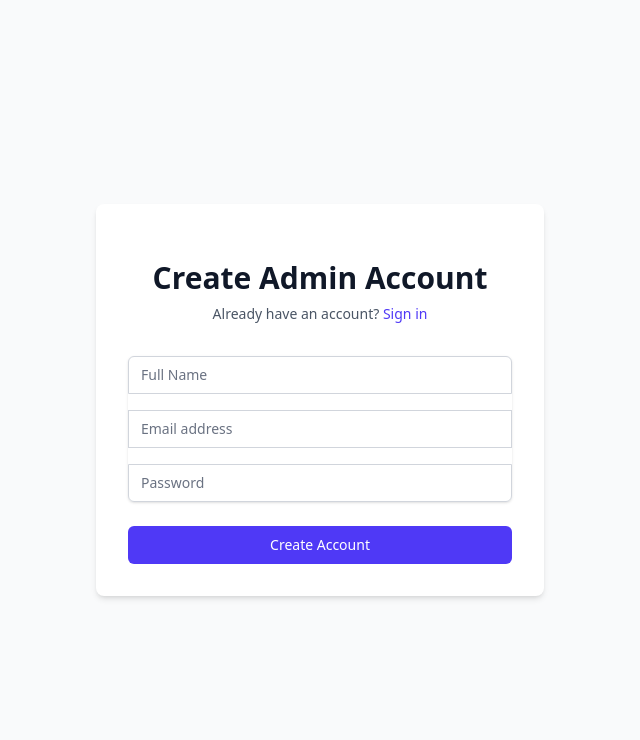
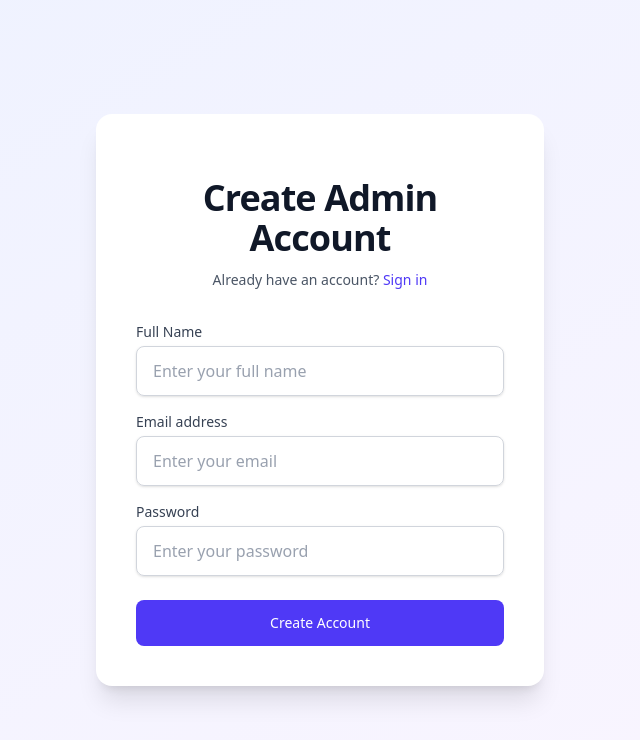
Before and after one commit to Khan-armaan/Hackathon, a React (Vite) app in the folder project/frontend/: page /admin/login in a window 1280 px wide. Both pictures are taken after a click on the button "Sign up". Shown: the top 740 px of the page, without its empty margins (320-960 px from the left). Built offline with nearby package versions, Linux system fonts and the light colour scheme; no server answers.

Commit message:
signup ui

```diff
--- a/project/frontend/src/admin/Adminsigninpage.tsx
+++ b/project/frontend/src/admin/Adminsigninpage.tsx
@@ -46,6 +46,8 @@ const AdminSignInPage = () => {
         }
       } else {
         // Handle signup
+
+
         const { data, error } = await adminApi.signup(
           formData.name,
           formData.email,
@@ -70,17 +72,17 @@ const AdminSignInPage = () => {
   };
 
   return (
-    <div className="min-h-screen flex items-center justify-center bg-gray-50 py-12 px-4 sm:px-6 lg:px-8">
-      <div className="max-w-md w-full space-y-8 bg-white p-8 rounded-lg shadow-md">
-        <div>
-          <h2 className="mt-6 text-center text-3xl font-extrabold text-gray-900">
+    <div className="min-h-screen flex items-center justify-center bg-gradient-to-br from-indigo-50 to-purple-50 py-12 px-4 sm:px-6 lg:px-8">
+      <div className="max-w-md w-full space-y-8 bg-white p-10 rounded-2xl shadow-xl transform transition-all duration-300 hover:shadow-2xl">
+        <div className="text-center">
+          <h2 className="mt-6 text-4xl font-bold text-gray-900 tracking-tight">
             {isLogin ? "Admin Sign In" : "Create Admin Account"}
           </h2>
-          <p className="mt-2 text-center text-sm text-gray-600">
+          <p className="mt-3 text-center text-sm text-gray-600">
             {isLogin ? "Don't have an account? " : "Already have an account? "}
             <button
               type="button"
-              className="font-medium text-indigo-600 hover:text-indigo-500"
+              className="font-medium text-indigo-600 hover:text-indigo-500 transition-colors duration-200"
               onClick={() => setIsLogin(!isLogin)}
             >
               {isLogin ? "Sign up" : "Sign in"}
@@ -90,7 +92,7 @@ const AdminSignInPage = () => {
 
         {error && (
           <div
-            className="bg-red-50 border border-red-400 text-red-700 px-4 py-3 rounded relative"
+            className="bg-red-50 border-l-4 border-red-500 text-red-700 p-4 rounded-lg shadow-sm"
             role="alert"
           >
             <span className="block sm:inline">{error}</span>
@@ -99,10 +101,10 @@ const AdminSignInPage = () => {
 
         <form className="mt-8 space-y-6" onSubmit={handleSubmit}>
           <input type="hidden" name="remember" defaultValue="true" />
-          <div className="rounded-md shadow-sm -space-y-px">
+          <div className="space-y-4">
             {!isLogin && (
-              <div className="mb-4">
-                <label htmlFor="name" className="sr-only">
+              <div>
+                <label htmlFor="name" className="block text-sm font-medium text-gray-700 mb-1">
                   Full Name
                 </label>
                 <input
@@ -110,16 +112,16 @@ const AdminSignInPage = () => {
                   name="name"
                   type="text"
                   required
-                  className="appearance-none rounded-none relative block w-full px-3 py-2 border border-gray-300 placeholder-gray-500 text-gray-900 rounded-t-md focus:outline-none focus:ring-indigo-500 focus:border-indigo-500 focus:z-10 sm:text-sm"
-                  placeholder="Full Name"
+                  className="appearance-none block w-full px-4 py-3 border border-gray-300 rounded-lg shadow-sm placeholder-gray-400 focus:outline-none focus:ring-2 focus:ring-indigo-500 focus:border-indigo-500 transition-all duration-200"
+                  placeholder="Enter your full name"
                   value={formData.name}
                   onChange={handleChange}
                 />
               </div>
             )}
 
-            <div className={!isLogin ? "mb-4" : ""}>
-              <label htmlFor="email-address" className="sr-only">
+            <div>
+              <label htmlFor="email-address" className="block text-sm font-medium text-gray-700 mb-1">
                 Email address
               </label>
               <input
@@ -128,17 +130,15 @@ const AdminSignInPage = () => {
                 type="email"
                 autoComplete="email"
                 required
-                className={`appearance-none rounded-none relative block w-full px-3 py-2 border border-gray-300 placeholder-gray-500 text-gray-900 ${
-                  isLogin ? "rounded-t-md" : ""
-                } focus:outline-none focus:ring-indigo-500 focus:border-indigo-500 focus:z-10 sm:text-sm`}
-                placeholder="Email address"
+                className="appearance-none block w-full px-4 py-3 border border-gray-300 rounded-lg shadow-sm placeholder-gray-400 focus:outline-none focus:ring-2 focus:ring-indigo-500 focus:border-indigo-500 transition-all duration-200"
+                placeholder="Enter your email"
                 value={formData.email}
                 onChange={handleChange}
               />
             </div>
 
             <div>
-              <label htmlFor="password" className="sr-only">
+              <label htmlFor="password" className="block text-sm font-medium text-gray-700 mb-1">
                 Password
               </label>
               <input
@@ -147,8 +147,8 @@ const AdminSignInPage = () => {
                 type="password"
                 autoComplete={isLogin ? "current-password" : "new-password"}
                 required
-                className="appearance-none rounded-none relative block w-full px-3 py-2 border border-gray-300 placeholder-gray-500 text-gray-900 rounded-b-md focus:outline-none focus:ring-indigo-500 focus:border-indigo-500 focus:z-10 sm:text-sm"
-                placeholder="Password"
+                className="appearance-none block w-full px-4 py-3 border border-gray-300 rounded-lg shadow-sm placeholder-gray-400 focus:outline-none focus:ring-2 focus:ring-indigo-500 focus:border-indigo-500 transition-all duration-200"
+                placeholder="Enter your password"
                 value={formData.password}
                 onChange={handleChange}
               />
@@ -162,11 +162,11 @@ const AdminSignInPage = () => {
                   id="remember-me"
                   name="remember-me"
                   type="checkbox"
-                  className="h-4 w-4 text-indigo-600 focus:ring-indigo-500 border-gray-300 rounded"
+                  className="h-4 w-4 text-indigo-600 focus:ring-indigo-500 border-gray-300 rounded transition-colors duration-200"
                 />
                 <label
                   htmlFor="remember-me"
-                  className="ml-2 block text-sm text-gray-900"
+                  className="ml-2 block text-sm text-gray-700"
                 >
                   Remember me
                 </label>
@@ -175,7 +175,7 @@ const AdminSignInPage = () => {
               <div className="text-sm">
                 <a
                   href="#"
-                  className="font-medium text-indigo-600 hover:text-indigo-500"
+                  className="font-medium text-indigo-600 hover:text-indigo-500 transition-colors duration-200"
                 >
                   Forgot your password?
                 </a>
@@ -187,7 +187,7 @@ const AdminSignInPage = () => {
             <button
               type="submit"
               disabled={loading}
-              className="group relative w-full flex justify-center py-2 px-4 border border-transparent text-sm font-medium rounded-md text-white bg-indigo-600 hover:bg-indigo-700 focus:outline-none focus:ring-2 focus:ring-offset-2 focus:ring-indigo-500 disabled:bg-indigo-400"
+              className="group relative w-full flex justify-center py-3 px-4 border border-transparent text-sm font-medium rounded-lg text-white bg-indigo-600 hover:bg-indigo-700 focus:outline-none focus:ring-2 focus:ring-offset-2 focus:ring-indigo-500 disabled:bg-indigo-400 transition-all duration-200 transform hover:scale-[1.02]"
             >
               {loading ? (
                 <span className="flex items-center">
```
